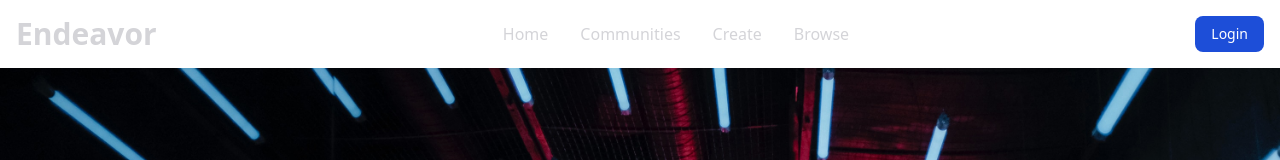
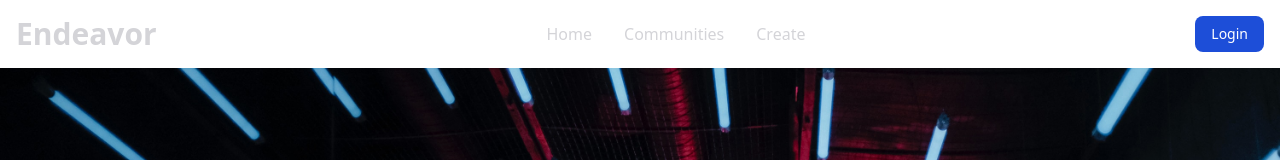
Before and after one commit to nephh/project-3, a React (Vite) app in the folder client/: page / in a window 1280 px wide. Shown: the top 160 px of the page. Built offline with nearby package versions, Linux system fonts and the light colour scheme; no server answers.

Commit message:
commented out browse tab

```diff
--- a/client/src/components/NavTabs.jsx
+++ b/client/src/components/NavTabs.jsx
@@ -13,7 +13,6 @@ function NavTabs() {
   const toggleNavbar = () => setIsOpen(!isOpen);
 
   return (
-    // TEST Navbar
     <>
     <nav className="border-gray-200 bg-white dark:bg-gray-900">
       <div className="mx-auto flex max-w-screen-xl flex-wrap items-center justify-between p-4">
@@ -104,7 +103,7 @@ function NavTabs() {
                 Create
               </Link>
             </li>
-            <li>
+            {/* <li>
               <Link
                 className={`${currentPage === "browse" ? "text-cyan-600" : "text-zinc-300"}
                 block rounded px-3 py-2  hover:bg-gray-100 md:p-0 md:hover:bg-transparent md:hover:text-cyan-700`}
@@ -112,7 +111,7 @@ function NavTabs() {
               >
                 Browse
               </Link>
-            </li>
+            </li> */}
           </ul>
         </div>
       </div>
@@ -139,12 +138,12 @@ function NavTabs() {
         >
           Create
         </Link>
-        <Link
+        {/* <Link
           to="/browse"
           className="block rounded px-3 py-2 text-gray-900 hover:bg-gray-100 md:p-0 md:hover:bg-transparent md:hover:text-blue-700 dark:border-gray-700 dark:text-white dark:hover:bg-gray-700 dark:hover:text-white md:dark:hover:bg-transparent md:dark:hover:text-blue-500"
         >
           Browse
-        </Link>
+        </Link> */}
       </div>
     )}
     </>
```
